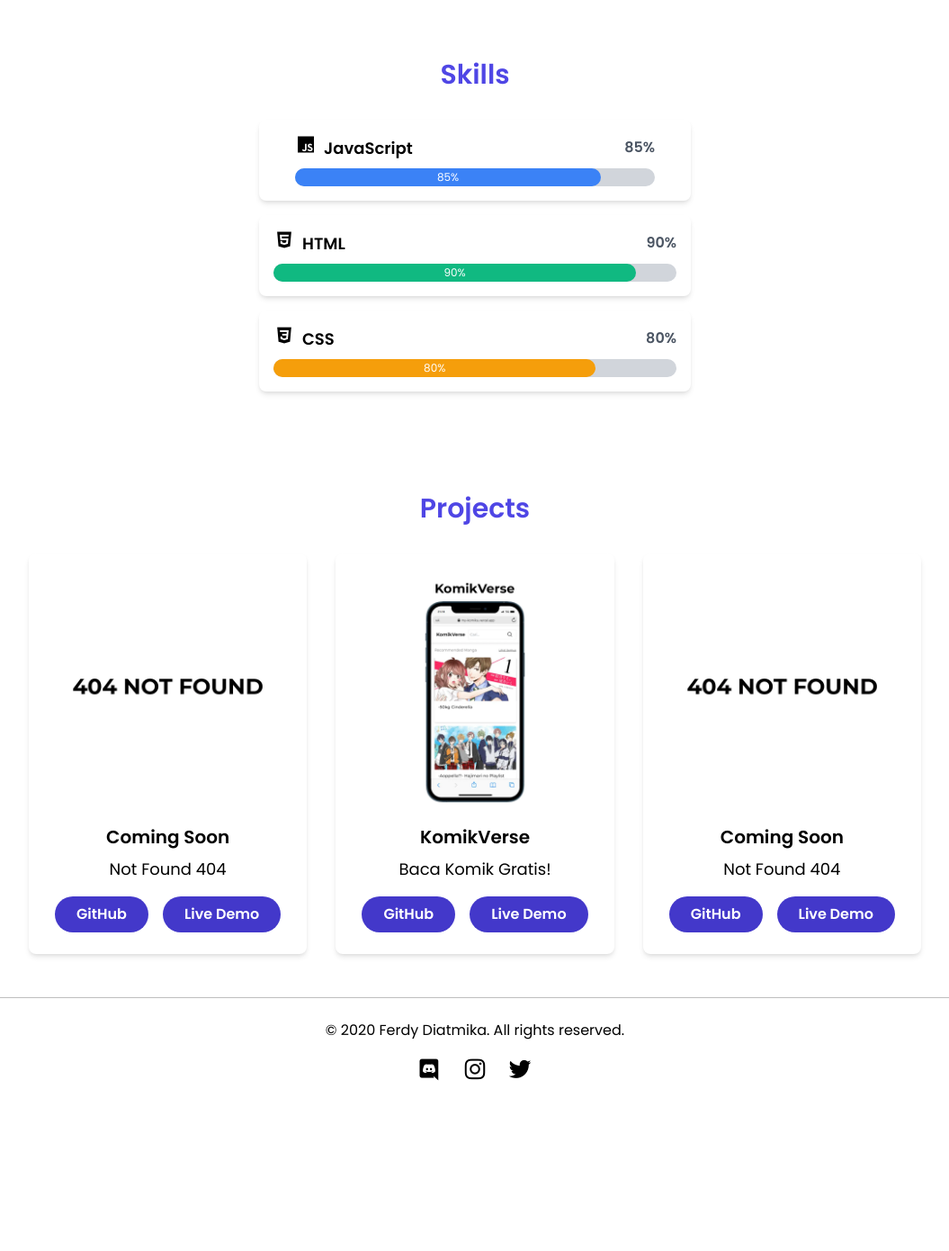
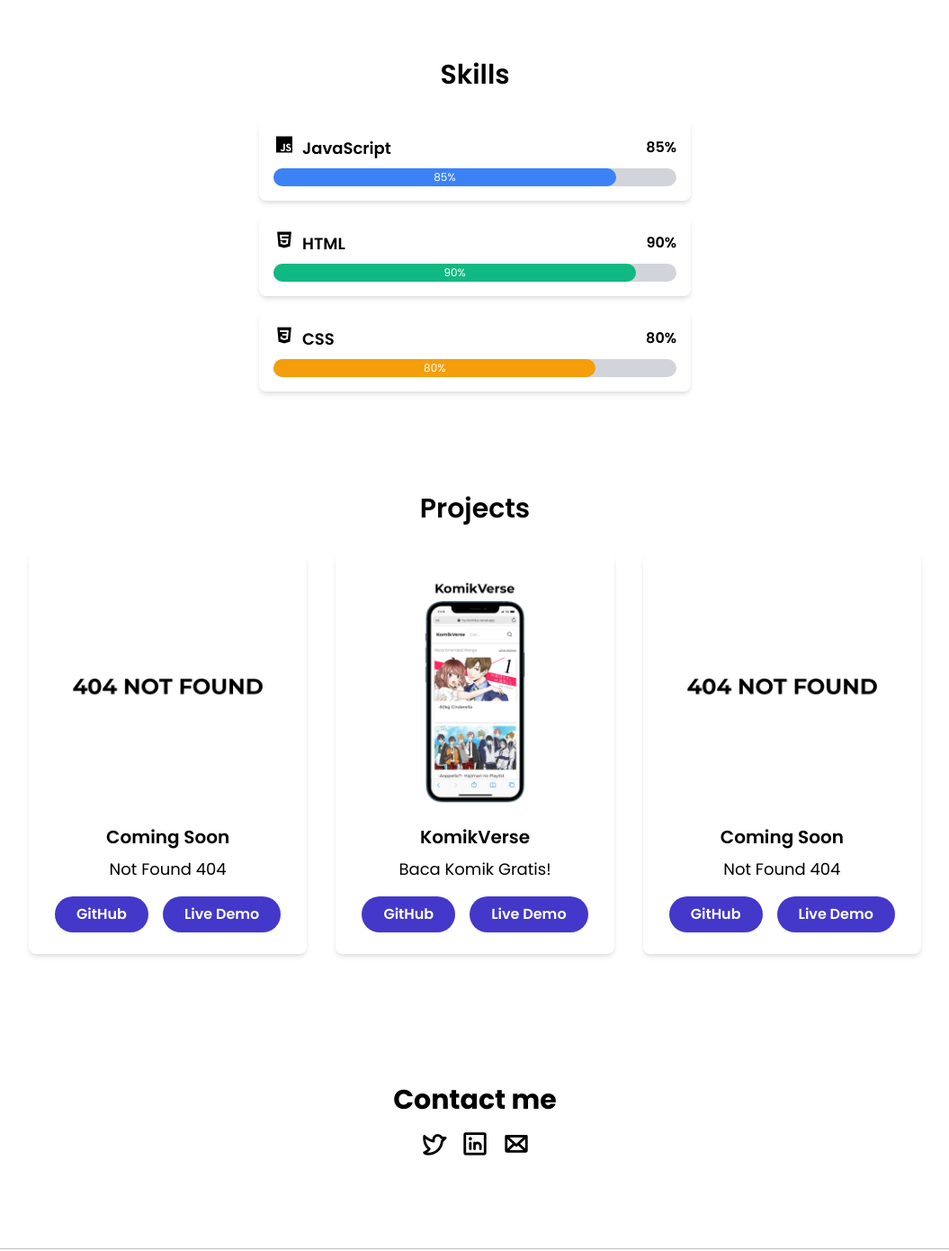
Before and after one commit to ferdydiatmika/ferdydiatmika.github.io, a website: page index.html in a window 1280 px wide. Shown: the part 860-2250 px from the top of the page at 90% size, without its empty margins (112-1167 px from the left). Before the commit the page ends 2093 px from the top, so only its background shows below. Drawn offline with nearby package versions, Linux system fonts and the light colour scheme.

Commit message:
Contact section

```diff
--- a/index.html
+++ b/index.html
@@ -9,8 +9,9 @@
     <link href="https://unpkg.com/boxicons@2.0.7/css/boxicons.min.css" rel="stylesheet" />
     <link href="https://fonts.googleapis.com/css2?family=Poppins:wght@300;400;500;600;700&display=swap"
         rel="stylesheet" />
-        <link rel="shortcut icon" href="assets/img/favicon-16x16.webp" type="image/x-icon">
-        <link rel="icon" href="assets/img/favicon-16x16.webp" type="image/x-icon">
+    <link rel="shortcut icon" href="assets/img/favicon-16x16.webp" type="image/x-icon" />
+    <link rel="icon" href="assets/img/favicon-16x16.webp" type="image/x-icon" />
+    <link rel="stylesheet" type="text/css" href="https://unpkg.com/@phosphor-icons/web@2.0.3/src/bold/style.css" />
 
     <style>
         body {
@@ -21,7 +22,6 @@
 
 <body>
     <!-- Header -->
-
     <header class="navbar border-b border-black border-solid border-opacity-25">
         <div class="max-w-screen-lg mx-auto px-4 py-6 flex justify-between items-center">
             <a href="#" class="text-lg font-bold text-black hover:text-indigo-700">Ferdy Diatmika</a>
@@ -66,15 +66,14 @@
         <!-- Skills -->
         <section id="skills" class="py-12 bg-white">
             <div class="max-w-lg mx-auto px-4">
-                <h2 class="text-3xl text-indigo-600 mb-8 text-center font-semibold">
+                <h2 class="text-3xl text-black mb-8 text-center font-semibold">
                     Skills
                 </h2>
-
                 <!-- JavaScript Skill -->
-                <div class="skill-box mb-4 p-4 rounded-lg shadow-md px-10">
+                <div class="skill-box mb-4 p-4 rounded-lg shadow-md">
                     <div class="flex items-center justify-between mb-2 font-semibold">
                         <span class="text-lg"><i class="bx bxl-javascript text-2xl mr-2"></i>JavaScript</span>
-                        <span class="text-gray-600">85%</span>
+                        <span class="text-black">85%</span>
                     </div>
                     <div class="w-full bg-gray-300 rounded-full">
                         <div class="bg-blue-500 text-xs leading-none py-1 rounded-full text-center text-white transition width-300 ease-in-out"
@@ -83,12 +82,11 @@
                         </div>
                     </div>
                 </div>
-
                 <!-- HTML Skill -->
                 <div class="skill-box mb-4 p-4 rounded-lg shadow-md">
                     <div class="flex items-center justify-between mb-2 font-semibold">
                         <span class="text-lg"><i class="bx bxl-html5 text-2xl mr-2"></i>HTML</span>
-                        <span class="text-gray-600">90%</span>
+                        <span class="text-black">90%</span>
                     </div>
                     <div class="w-full bg-gray-300 rounded-full">
                         <div class="bg-green-500 text-xs leading-none py-1 rounded-full text-center text-white transition width-300 ease-in-out"
@@ -97,12 +95,11 @@
                         </div>
                     </div>
                 </div>
-
                 <!-- CSS Skill -->
                 <div class="skill-box mb-4 p-4 rounded-lg shadow-md">
                     <div class="flex items-center justify-between mb-2 font-semibold">
                         <span class="text-lg"><i class="bx bxl-css3 text-2xl mr-2"></i>CSS</span>
-                        <span class="text-gray-600">80%</span>
+                        <span class="text-black">80%</span>
                     </div>
                     <div class="w-full bg-gray-300 rounded-full">
                         <div class="bg-yellow-500 text-xs leading-none py-1 rounded-full text-center text-white transition width-300 ease-in-out"
@@ -114,33 +111,10 @@
             </div>
         </section>
 
-        <!-- Gallery -->
-        <!-- <section id="gallery" class="py-12 bg-white">
-            <div class="max-w-screen-lg mx-auto px-4">
-                <h2 class="text-3xl text-indigo-600 mb-8 text-center font-semibold">
-                    Gallery
-                </h2>
-                <div class="grid grid-cols-1 md:grid-cols-3 gap-4">
-                    <img src="./assets/img/work1.webp" alt="Work 1"
-                        class="rounded-lg shadow-md transition duration-300 transform hover:scale-110" />
-                    <img src="./assets/img/work2.webp" alt="Work 2"
-                        class="rounded-lg shadow-md transition duration-300 transform hover:scale-110" />
-                    <img src="./assets/img/work3.webp" alt="Work 3"
-                        class="rounded-lg shadow-md transition duration-300 transform hover:scale-110" />
-                    <img src="./assets/img/work4.webp" alt="Work 4"
-                        class="rounded-lg shadow-md transition duration-300 transform hover:scale-110" />
-                    <img src="./assets/img/work5.webp" alt="Work 5"
-                        class="rounded-lg shadow-md transition duration-300 transform hover:scale-110" />
-                    <img src="./assets/img/work6.webp" alt="Work 6"
-                        class="rounded-lg shadow-md transition duration-300 transform hover:scale-110" />
-                </div>
-            </div>
-        </section> -->
-
         <!-- Projects -->
         <section id="projects" class="py-12 bg-white">
             <div class="max-w-screen-lg mx-auto px-4">
-                <h2 class="text-3xl text-indigo-600 mb-8 text-center font-semibold">
+                <h2 class="text-3xl text-black mb-8 text-center font-semibold">
                     Projects
                 </h2>
                 <div class="grid grid-cols-1 md:grid-cols-2 lg:grid-cols-3 gap-8">
@@ -189,6 +163,32 @@
         </section>
     </main>
 
+    <!-- Contact Me -->
+    <section class="w-full py-12 md:py-24 flex justify-center">
+        <div class="container grid max-w-2xl px-4 gap-10 md:px-6">
+            <div class="space-y-4 text-center">
+                <div class="space-y-2 text-center">
+                    <h2 class="text-3xl font-bold">Contact me</h2>
+                </div>
+                <div>
+                    <div class="flex justify-center">
+                        <a href="https://twitter.com/ferdydiatmikaa" target="_blank" rel="noopener noreferrer" class="mr-4">
+                            <i class="ph-bold ph-twitter-logo text-3xl"></i>
+                        </a>
+                        <a href="https://www.linkedin.com/in/ferdydiatmikaa" target="_blank" rel="noopener noreferrer" class="mr-4">
+                            <i class="ph-bold ph-linkedin-logo text-3xl"></i>
+                        </a>
+                        <a href="mailto:ferdysuper171@gmail.com">
+                            <i class="ph-bold ph-envelope text-3xl"></i>
+                        </a>
+                    </div>
+
+                </div>
+
+            </div>
+        </div>
+    </section>
+
     <!-- Footer -->
     <footer class="text-black text-center py-6 border-t border-black border-opacity-25">
         <p>&#169; 2020 Ferdy Diatmika. All rights reserved.</p>
```
Also changed, not shown: assets/img/Gmail-black-icon.webp (added), assets/img/linkedin_logo.webp (added), components.json (added).
